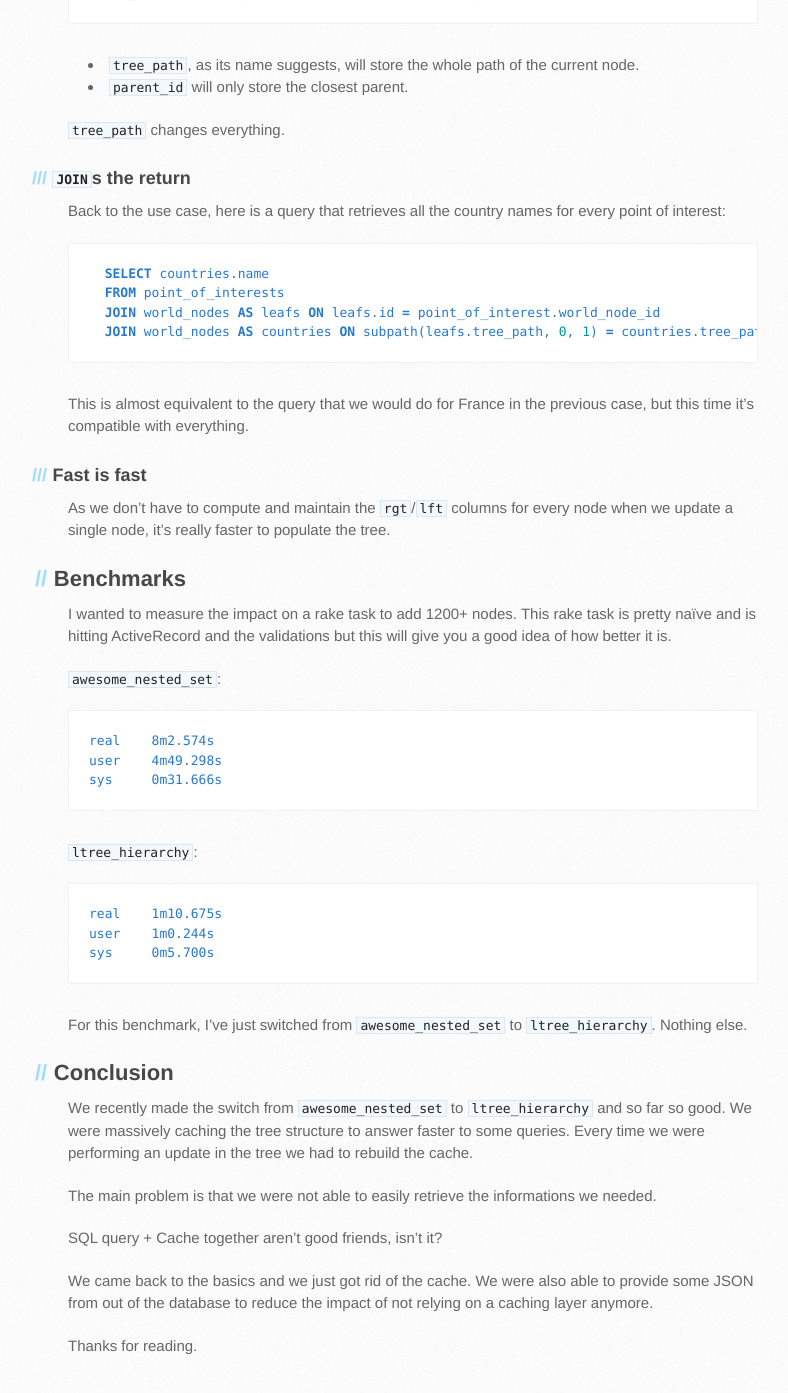
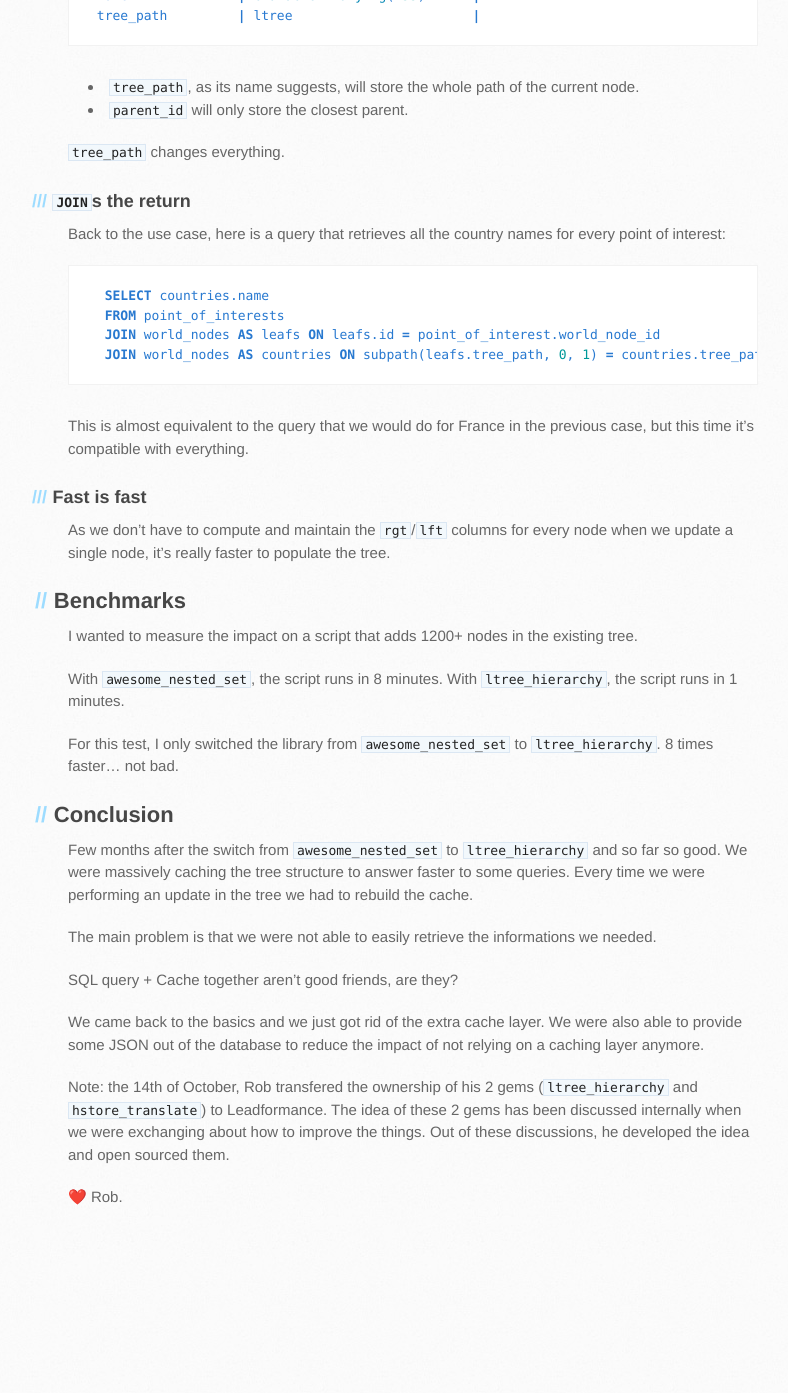
Before and after one commit to cfabianski/cfabianski.github.io, a Jekyll site: the page built from _posts/2014-10-23-how-to-represent-a-world-tree-structure.md, in a window 1280 px wide and 1400 px high, scrolled down 3111 px. Shown: the top 1393 px of the window, without its empty margins (102-890 px from the left). Built offline with Jekyll 4.4.1, drawn with Linux system fonts in a browser that asks for light colours; emoji names are drawn with the system emoji font; after the commit the page ends 4362 px from its top, so only the background shows below that; some of the changed text lies outside the part shown.

Commit message:
Improve post readability

```diff
--- a/_posts/2014-10-23-how-to-represent-a-world-tree-structure.md
+++ b/_posts/2014-10-23-how-to-represent-a-world-tree-structure.md
@@ -15,22 +15,22 @@
 
 In a perfect world, every country would share the same structure, but that's definitely not the case.
 
-Just to take a few, in France, they have 2 sub-levels:
+Just to take a few, in France, we have 2 sub-levels:
 
   - the region (`Rhône-Alpes`)
 
   - the department (`Savoie`) :metal:
 
-In USA, they have 1 sub-level (`New-York`).
+In USA, there is only one sub-level (`New-York`).
 The United Kingdom, well... it's complicated :smile:
 
 So what if we need to efficiently retrieve the country name for all the points of interest in a single query?
 
 ***Bonus: What if we need to count the number of points of interest per country or attached node/level?***
 
-## The MySQL way :trollface:
+## The `MySQL` way
 
-Let's take as an example how it would look like with `awesome_nested_set`.
+Let's take as an example how it would look like with `awesome_nested_set` (the gem we were actually using).
 
 ### Schema
 
@@ -71,7 +71,7 @@
 {% endhighlight %}
 
 But as the number of levels is different over the countries, we can't do that.
-This is where a `RECURSIVE CTE` would be helpful.
+This is where a `RECURSIVE CTE` would be helpful (This is one of the reason I :heart: PostgreSQL).
 
 {% highlight sql %}
   WITH RECURSIVE country_ids (point_of_interest_id, country_id, depth) AS (
@@ -103,7 +103,7 @@
 The `WITH RECURSIVE` part will create a temporary table with the `point_of_interest_id` and the `country_id` as an output.
 We will then be able to use that table as any other table into another query.
 
-That works, but we have to admit that is going to be painful at some point :smile:
+That works, but at some point, we had to admit it was painful.
 
 ### Slow is slow
 
@@ -114,11 +114,11 @@
 
 ## The PostgreSQL way
 
-What could be better than a `ltree` datatype to represent a tree? :trollface:
+What could be better than a `ltree` datatype to represent a tree?
 
 The gem `ltree_hierarchy` (again wrote by the awesome [Rob Worley][rob-worley] :heart:) has been built to answer that question.
 
-It again shares the same API with `awesome_nested_set`.
+`ltree_hierarchy` shares the same API with `awesome_nested_set`.
 
 Let's see how it works and how it changes the thing up.
 
@@ -160,39 +160,30 @@
 
 ## Benchmarks
 
-I wanted to measure the impact on a rake task to add 1200+ nodes.
-This rake task is pretty naïve and is hitting ActiveRecord and the validations but this will give you a good idea of how better it is.
+I wanted to measure the impact on a script that adds 1200+ nodes in the existing tree.
 
-`awesome_nested_set`:
+With `awesome_nested_set`, the script runs in 8 minutes.
+With `ltree_hierarchy`, the script runs in 1 minutes.
 
-{% highlight bash %}
-real    8m2.574s
-user    4m49.298s
-sys     0m31.666s
-{% endhighlight %}
-
-`ltree_hierarchy`:
-
-{% highlight bash %}
-real    1m10.675s
-user    1m0.244s
-sys     0m5.700s
-{% endhighlight %}
-
-For this benchmark, I've just switched from `awesome_nested_set` to `ltree_hierarchy`. Nothing else.
+For this test, I only switched the library from `awesome_nested_set` to `ltree_hierarchy`.
+8 times faster... not bad.
 
 ## Conclusion
 
-We recently made the switch from `awesome_nested_set` to `ltree_hierarchy` and so far so good.
+Few months after the switch from `awesome_nested_set` to `ltree_hierarchy` and so far so good.
 We were massively caching the tree structure to answer faster to some queries. Every time we were performing an update in the tree we had to rebuild the cache.
 
 The main problem is that we were not able to easily retrieve the informations we needed.
 
-SQL query + Cache together aren't good friends, isn't it?
+SQL query + Cache together aren't good friends, are they?
 
-We came back to the basics and we just got rid of the cache. We were also able to provide some JSON from out of the database to reduce the impact of not relying on a caching layer anymore.
+We came back to the basics and we just got rid of the extra cache layer. We were also able to provide some JSON out of the database to reduce the impact of not relying on a caching layer anymore.
 
-Thanks for reading.
+Note: the 14th of October, Rob transfered the ownership of his 2 gems (`ltree_hierarchy` and `hstore_translate`) to Leadformance.
+The idea of these 2 gems has been discussed internally when we were exchanging about how to improve the things.
+Out of these discussions, he developed the idea and open sourced them.
+
+:heart: Rob.
 
 [bridge]: http://www.leadformance.com
 [ancestors]: https://github.com/collectiveidea/awesome_nested_set/blob/08d522ad02ad6c0fff922fef9e96ae7a210a1b56/lib/awesome_nested_set/model/relatable.rb#L13-L17
```
Also changed, not shown: other parts of _posts/2014-10-23-how-to-represent-a-world-tree-structure.md (+1 -1 lines).
